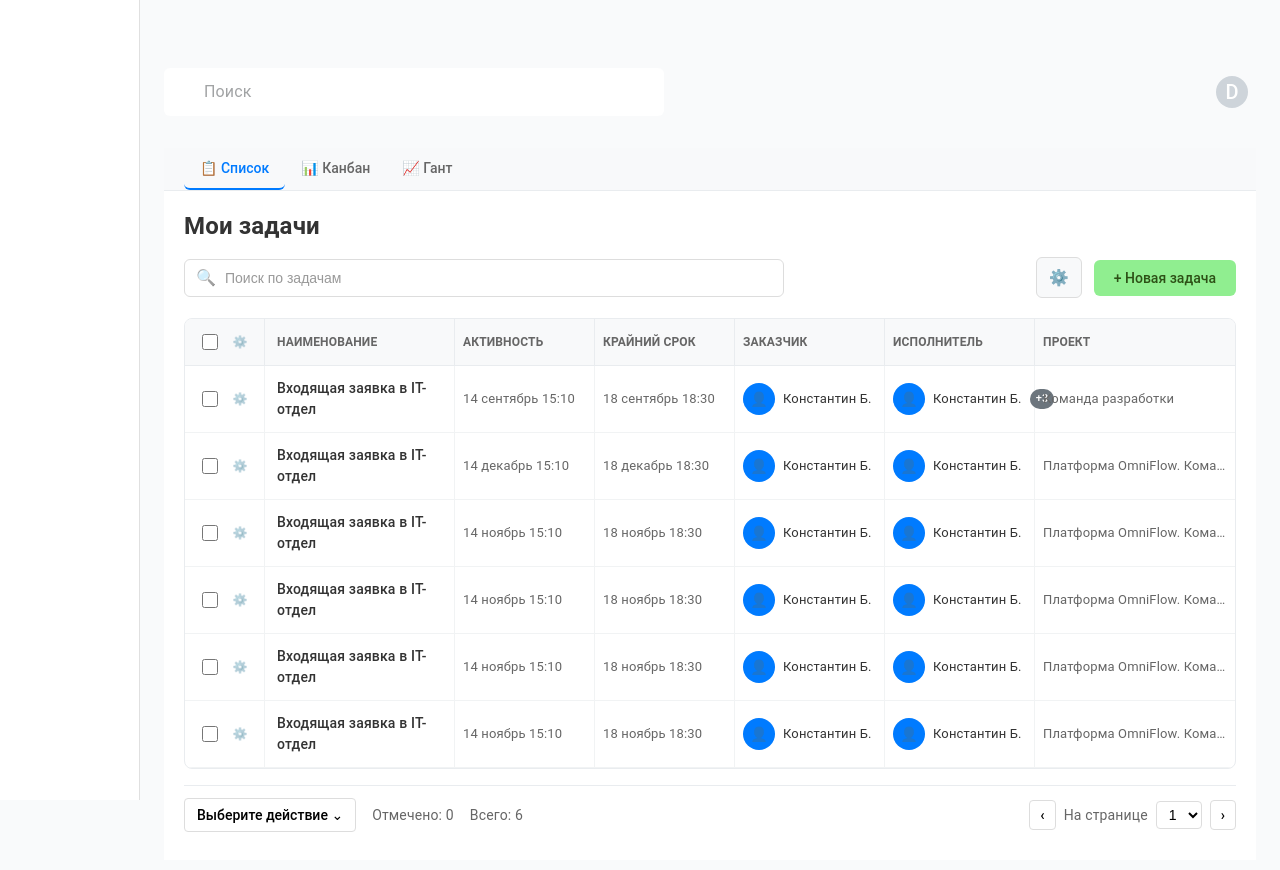
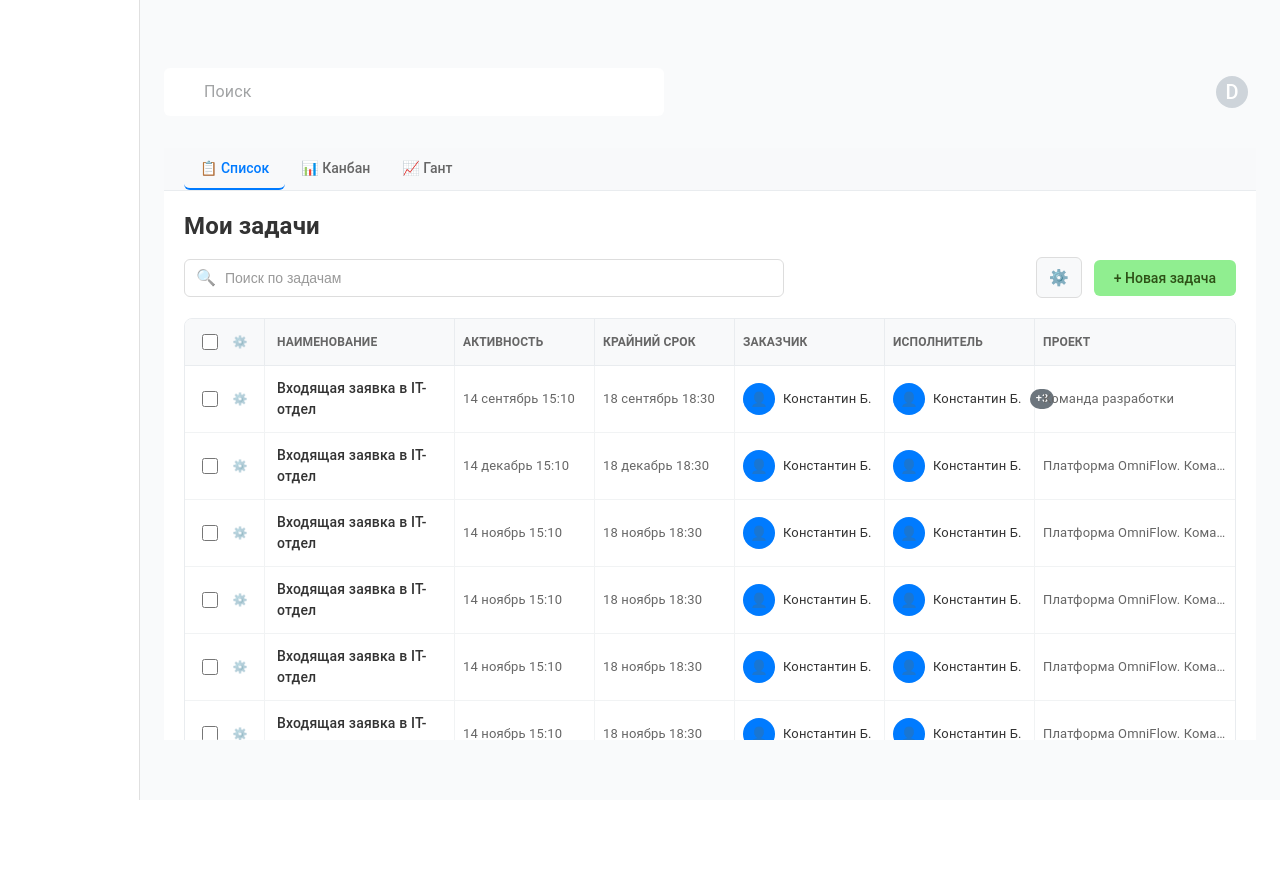
Before and after one commit to Bek1ch/OmniFlow, a React (Vite) app: page / in a window 1280 px wide. Shown: the top 870 px of the page. After the commit the page ends 800 px from the top, so only its background shows below. Built offline with nearby package versions, Linux system fonts and the light colour scheme; some icons are missing.

Commit message:
fix: content padding inside main

```diff
--- a/src/components/Layout.tsx
+++ b/src/components/Layout.tsx
@@ -15,24 +15,33 @@ interface LayoutProps {
 const Root = styled("div")({
   display: "flex",
   flexDirection: "row",
-  minHeight: "100vh",
-  backgroundColor: "#f9fafb", // бывший var(--color-gray-50)
+  height: "100vh",
+  overflow: "hidden",
+  backgroundColor: "#f9fafb",
 });
 
 const Main = styled("main", {
   shouldForwardProp: (prop) => prop !== "sidebarOpen",
 })<{ sidebarOpen: boolean }>(({ sidebarOpen, theme }) => ({
-  margin: theme.spacing(7.5, 3, 3, 10.5),
   flex: 1,
   display: "flex",
   flexDirection: "column",
   minWidth: 0,
-  gap: 24,
+  height: "100vh",
+  padding: theme.spacing(7.5, 3),
   marginLeft: sidebarOpen ? SIDEBAR_WIDTH : SIDEBAR_WIDTH_COLLAPSED,
   transition: "margin-left 0.3s ease",
-  height: "100vh",
+  gap: theme.spacing(3),
   overflow: "hidden",
 }));
+
+const Content = styled(Stack)({
+  flex: 1,
+  overflowY: "auto",
+  display: "flex",
+  flexDirection: "column",
+  minHeight: 0,
+});
 
 const Layout: React.FC<LayoutProps> = ({
   children,
@@ -51,9 +60,7 @@ const Layout: React.FC<LayoutProps> = ({
       />
       <Main sidebarOpen={sidebarOpen}>
         <Header />
-        <Stack flexGrow={1} overflow={"auto"}>
-          {children}
-        </Stack>
+        <Content>{children}</Content>
       </Main>
     </Root>
   );
--- a/src/config/system.ts
+++ b/src/config/system.ts
@@ -1,8 +1,8 @@
 export const authDisabled = true;
 
 // Sidebar widths in pixels (better don't change these values)
-export const SIDEBAR_WIDTH = 324;
-export const SIDEBAR_WIDTH_COLLAPSED = 164;
+export const SIDEBAR_WIDTH = 300;
+export const SIDEBAR_WIDTH_COLLAPSED = 140;
 
 export const getSidebarOpen = () => {
   const storedValue = localStorage.getItem("sidebarOpen");
```
